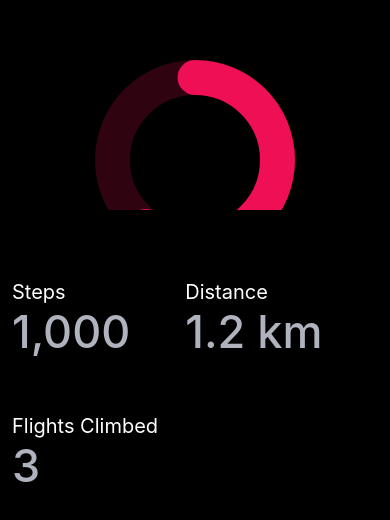
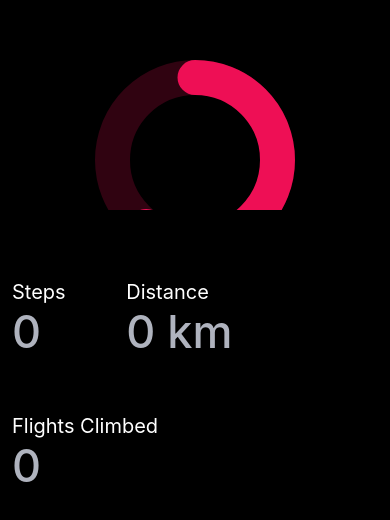
Before and after one commit to Scure21/StepCounter, a React Native app: screen / in a window 390 px wide. Shown: the part 136-656 px from the top of the page. Built offline with nearby package versions, Linux system fonts and the light colour scheme.

Commit message:
Get data from apple healthKit

```diff
--- a/App.js
+++ b/App.tsx
@@ -2,16 +2,21 @@ import { StatusBar } from "expo-status-bar";
 import { StyleSheet, View } from "react-native";
 import HealthData from "./components/HealthData";
 import RingProgress from "./components/RingProgress";
+import useHealthData from "./hooks/useHealthData";
+
+const STEPS_GOAL = 10000;
 
 export default function App() {
+  const { steps, distance, flights } = useHealthData();
+
   return (
     <View style={styles.container}>
-      <RingProgress progress={0.6} />
+      <RingProgress progress={6000 / STEPS_GOAL} />
 
       <View style={styles.dataContainer}>
-        <HealthData label="Steps" value="1,000" />
-        <HealthData label="Distance" value="1.2 km" />
-        <HealthData label="Flights Climbed" value="3" />
+        <HealthData label="Steps" value={steps.toString()} />
+        <HealthData label="Distance" value={`${distance / 1000} km`} />
+        <HealthData label="Flights Climbed" value={flights} />
       </View>
 
       <StatusBar style="auto" />
--- a/app.json
+++ b/app.json
@@ -15,7 +15,8 @@
       "**/*"
     ],
     "ios": {
-      "supportsTablet": true
+      "supportsTablet": true,
+      "bundleIdentifier": "com.scure.StepCounter"
     },
     "android": {
       "adaptiveIcon": {
@@ -25,6 +26,9 @@
     },
     "web": {
       "favicon": "./assets/favicon.png"
-    }
+    },
+    "plugins": [
+      "react-native-health"
+    ]
   }
 }
--- a/components/HealthData.tsx
+++ b/components/HealthData.tsx
@@ -3,7 +3,7 @@ import React from "react";
 
 type HealthDataProps = {
   label: string;
-  value: string;
+  value: string | number;
 };
 
 const HealthData = ({ label, value }: HealthDataProps) => {
--- /dev/null
+++ b/hooks/useHealthData.tsx
@@ -0,0 +1,147 @@
+import AppleHealthKit, {
+  HealthInputOptions,
+  HealthKitPermissions,
+} from "react-native-health";
+import { useEffect, useState } from "react";
+import { Platform } from "react-native";
+
+const permissions: HealthKitPermissions = {
+  permissions: {
+    read: [
+      AppleHealthKit.Constants.Permissions.Steps,
+      AppleHealthKit.Constants.Permissions.FlightsClimbed,
+      AppleHealthKit.Constants.Permissions.DistanceWalkingRunning,
+    ],
+    write: [],
+  },
+};
+
+const useHealthData = () => {
+  const [hasPermissions, setHasPermission] = useState(false);
+  const [steps, setSteps] = useState(0);
+  const [flights, setFlights] = useState(0);
+  const [distance, setDistance] = useState(0);
+
+  // iOS - HealthKit
+  useEffect(() => {
+    if (Platform.OS !== "ios") {
+      return;
+    }
+
+    AppleHealthKit.isAvailable((err, isAvailable) => {
+      if (err) {
+        console.log("Error checking availability");
+        return;
+      }
+
+      if (!isAvailable) {
+        console.log("Apple Health not available");
+        return;
+      }
+
+      AppleHealthKit.initHealthKit(permissions, (err) => {
+        if (err) {
+          console.log("Error getting permissions");
+          return;
+        }
+        setHasPermission(true);
+      });
+    });
+  }, []);
+
+  useEffect(() => {
+    if (!hasPermissions) {
+      return;
+    }
+
+    const options: HealthInputOptions = {
+      date: new Date().toISOString(),
+      includeManuallyAdded: false,
+    };
+
+    // Steps count
+    AppleHealthKit.getStepCount(options, (err, results) => {
+      if (err) {
+        console.log("Error getting the steps");
+        return;
+      }
+      setSteps(results.value);
+    });
+
+    // Flights Climbed
+    AppleHealthKit.getFlightsClimbed(options, (err, results) => {
+      if (err) {
+        console.log("Error getting the steps:", err);
+        return;
+      }
+      setFlights(results.value);
+    });
+
+    // Distance
+    AppleHealthKit.getDistanceWalkingRunning(options, (err, results) => {
+      if (err) {
+        console.log("Error getting the steps:", err);
+        return;
+      }
+      setDistance(results.value);
+    });
+  }, [hasPermissions]);
+
+  //   // Android - Health Connect
+  //   const readSampleData = async () => {
+  //     // initialize the client
+  //     const isInitialized = await initialize();
+  //     if (!isInitialized) {
+  //       return;
+  //     }
+
+  //     // request permissions
+  //     await requestPermission([
+  //       { accessType: "read", recordType: "Steps" },
+  //       { accessType: "read", recordType: "Distance" },
+  //       { accessType: "read", recordType: "FloorsClimbed" },
+  //     ]);
+
+  //     const timeRangeFilter: TimeRangeFilter = {
+  //       operator: "between",
+  //       startTime: new Date(date.setHours(0, 0, 0, 0)).toISOString(),
+  //       endTime: new Date(date.setHours(23, 59, 59, 999)).toISOString(),
+  //     };
+
+  //     // Steps
+  //     const steps = await readRecords("Steps", { timeRangeFilter });
+  //     const totalSteps = steps.reduce((sum, cur) => sum + cur.count, 0);
+  //     setSteps(totalSteps);
+
+  //     // Distance
+  //     const distance = await readRecords("Distance", { timeRangeFilter });
+  //     const totalDistance = distance.reduce(
+  //       (sum, cur) => sum + cur.distance.inMeters,
+  //       0
+  //     );
+  //     setDistance(totalDistance);
+
+  //     // Floors climbed
+  //     const floorsClimbed = await readRecords("FloorsClimbed", {
+  //       timeRangeFilter,
+  //     });
+  //     const totalFloors = floorsClimbed.reduce((sum, cur) => sum + cur.floors, 0);
+  //     setFlights(totalFloors);
+  //     // console.log(floorsClimbed);
+  //   };
+
+  //   useEffect(() => {
+  //     if (Platform.OS !== "android") {
+  //       return;
+  //     }
+  //     readSampleData();
+  //   }, [date]);
+
+  return {
+    steps,
+    flights,
+    distance,
+  };
+};
+
+export default useHealthData;
```
Also changed, not shown: package.json (+9 -6 lines), 26 other files (tests, documents, lock files or other folders).
